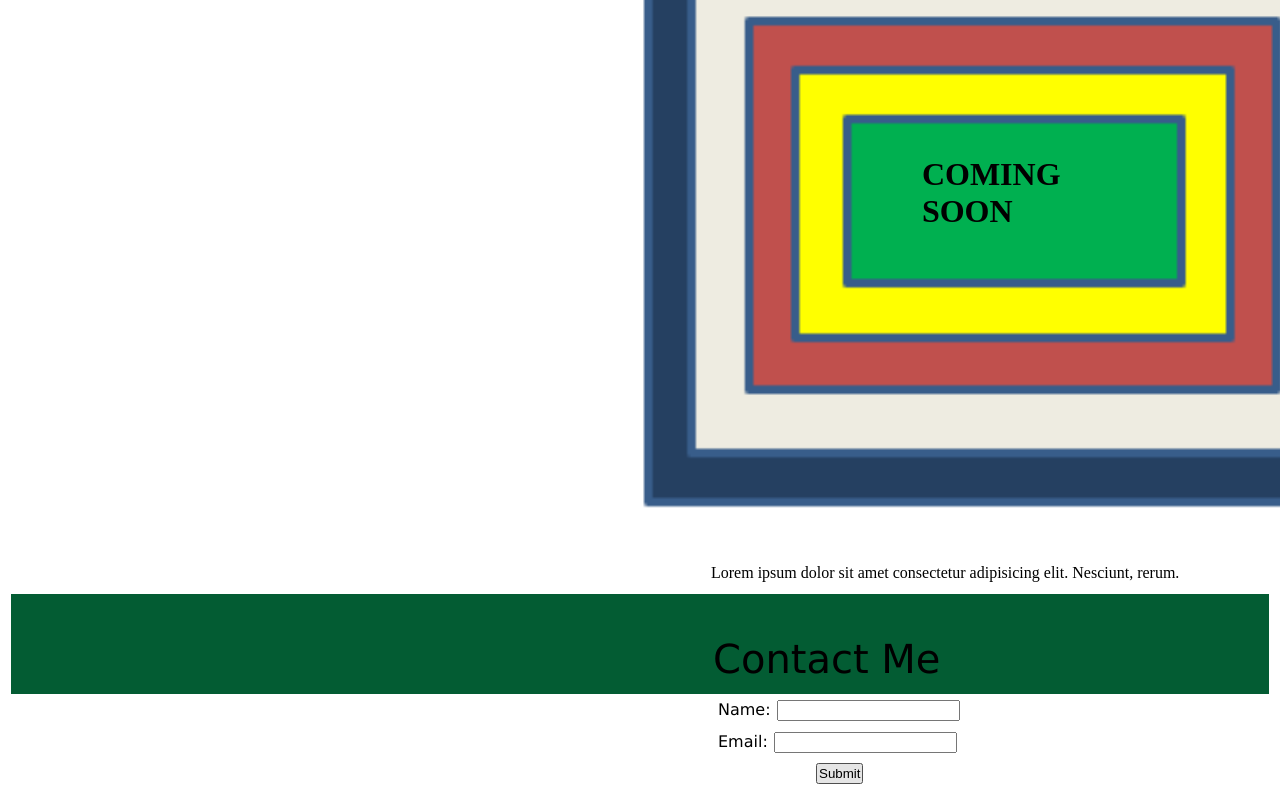
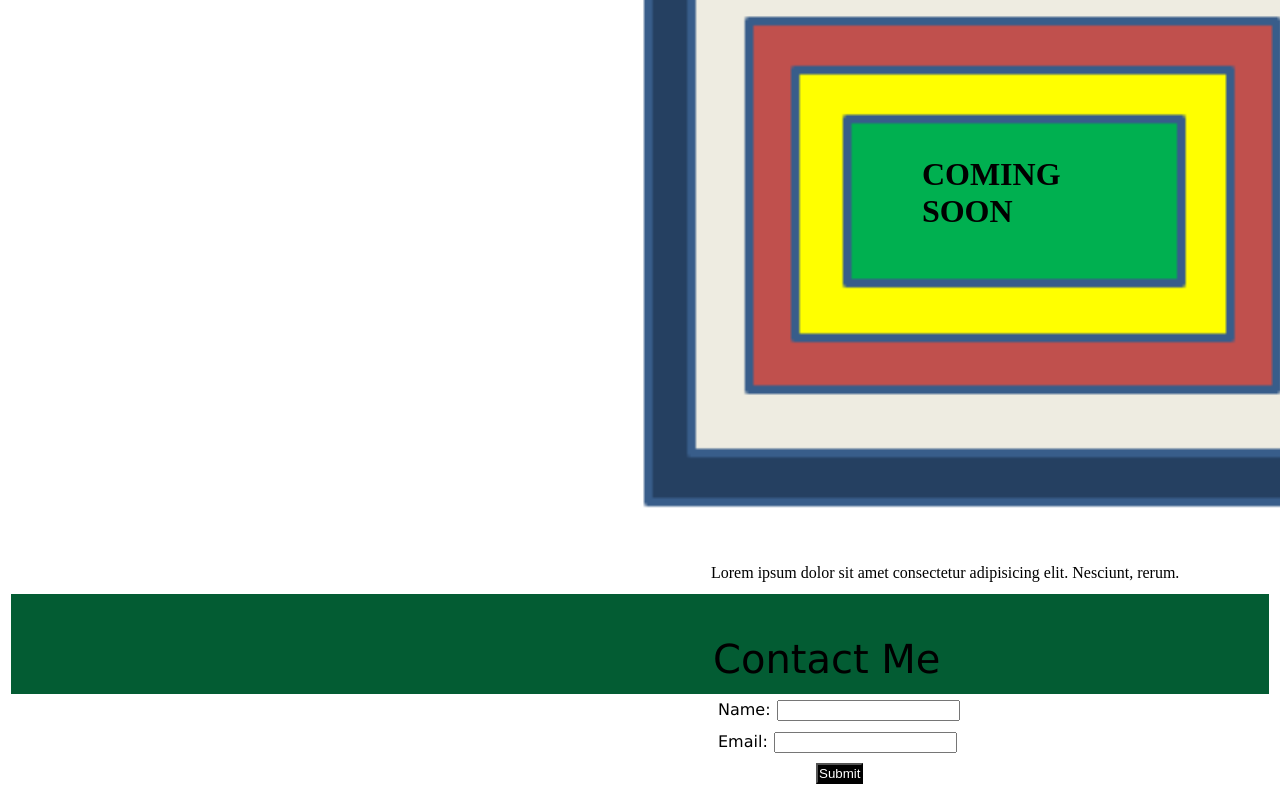
Before and after one commit to Alien-oyi/get-init, a plain HTML site: page index.html in a window 1280 px wide. In both pictures the pointer is over the input "Submit". Shown: the part 229-1029 px from the top of the page. Drawn offline with Linux system fonts and the light colour scheme.

Commit message:
add buttonhover

```diff
--- a/style.css
+++ b/style.css
@@ -91,3 +91,7 @@ figcaption {
     position: relative;
     margin-left: 800px;
 }
+.button:hover {
+   background-color: black;
+   color:white;
+}
```
